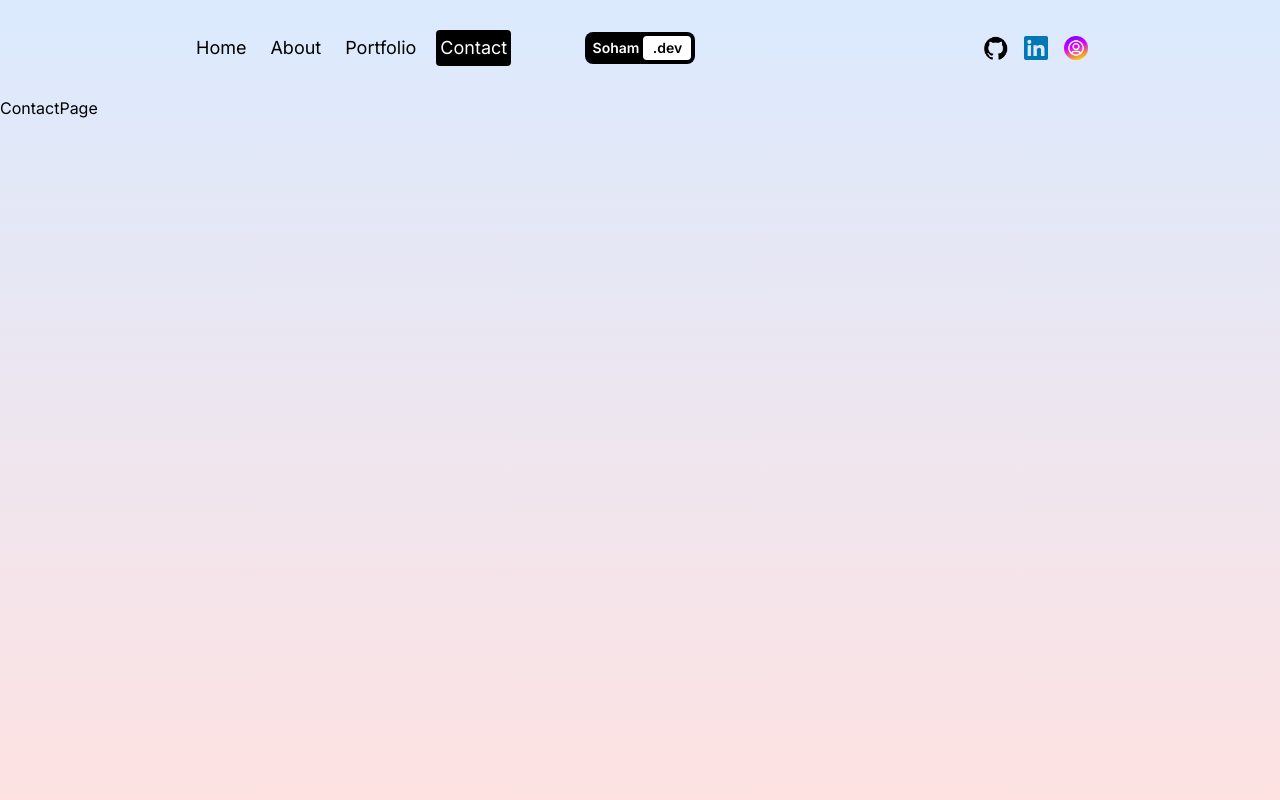
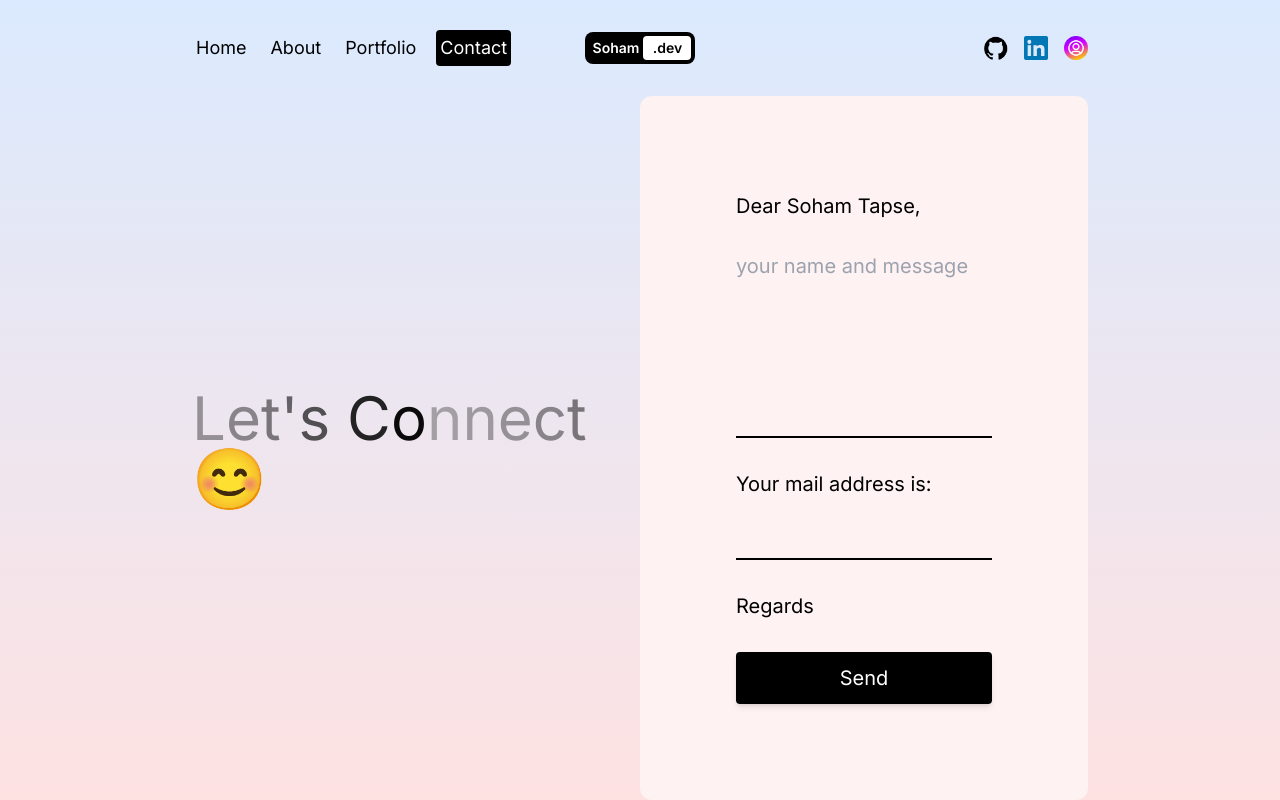
Before and after one commit to sohamtapse/sohamtapse-Portfolio, a Next.js app: page /contact in a window 1280 px wide. Built offline with nearby package versions, Linux system fonts and the light colour scheme.

Commit message:
contact page done

```diff
--- a/package.json
+++ b/package.json
@@ -9,6 +9,7 @@
     "lint": "next lint"
   },
   "dependencies": {
+    "@emailjs/browser": "^4.4.1",
     "framer-motion": "^12.23.22",
     "next": "14.1.0",
     "react": "18",
--- a/src/app/contact/page.jsx
+++ b/src/app/contact/page.jsx
@@ -1,8 +1,38 @@
 "use client";
 import React from "react";
 import { motion } from "framer-motion";
+import emailjs from "@emailjs/browser";
+import { useRef, useState } from "react";
 
+const text = "Let's Connect";
 const ContactPage = () => {
+  const [success, setSuccess] = useState(false);
+  const [error, setError] = useState(false);
+  const form = useRef();
+
+  const sendEmail = (e) => {
+    e.preventDefault();
+    setError(false);
+    setSuccess(false);
+
+    emailjs
+      .sendForm(
+        process.env.NEXT_PUBLIC_SERVICE_ID,
+        process.env.NEXT_PUBLIC_TEMPLATE_ID,
+        form.current,
+        process.env.NEXT_PUBLIC_PUBLIC_KEY
+      )
+      .then(
+        () => {
+          setSuccess(true);
+          form.current.reset();
+        },
+        () => {
+          setError(true);
+        }
+      );
+  };
+
   return (
     <motion.div
       className="h-full"
@@ -10,7 +40,62 @@
       animate={{ y: "0%" }}
       transition={{ duration: 1 }}
     >
-      ContactPage
+      <div className="h-full flex flex-col lg:flex-row px-4 sm:px-8 md:px-12 lg:px-20 xl:px-48 gap-6">
+        {/* Left text */}
+        <div className=" hidden h-1/2 lg:h-full lg:w-1/2 lg:flex items-center justify-center text-3xl sm:text-4xl md:text-5xl lg:text-6xl text-center lg:text-left">
+          <div>
+            {text.split("").map((letter, index) => (
+              <motion.span
+                key={index}
+                initial={{ opacity: 1 }}
+                animate={{ opacity: 0.3 }}
+                transition={{
+                  duration: 2,
+                  repeat: Infinity,
+                  delay: index * 0.2,
+                }}
+              >
+                {letter}
+              </motion.span>
+            ))}
+            😊
+          </div>
+        </div>
+
+        {/* Form */}
+        <form
+          onSubmit={sendEmail}
+          ref={form}
+          className="w-full h-full lg:h-full lg:w-1/2 bg-red-50 rounded-xl text-base sm:text-lg md:text-xl flex flex-col gap-6 sm:gap-8 justify-center p-6 sm:p-10 md:p-16 lg:p-24"
+        >
+          <span>Dear Soham Tapse,</span>
+          <textarea
+            placeholder="your name and message"
+            className="bg-transparent border-b-2 border-b-black outline-none resize-none h-64 sm:h-72 md:h-80"
+            name="user_message"
+          />
+          <span>Your mail address is:</span>
+          <input
+            name="user_email"
+            type="text"
+            className="bg-transparent border-b-2 border-b-black outline-none"
+          />
+          <span>Regards</span>
+          <button className="px-6 py-3 bg-black text-white hover:bg-white hover:text-black rounded shadow-md transition">
+            Send
+          </button>
+          {success && (
+            <span className="text-green-600 font-semibold text-sm sm:text-base">
+              Your message has been sent successfully!
+            </span>
+          )}
+          {error && (
+            <span className="text-red-600 font-semibold text-sm sm:text-base">
+              Something went wrong!
+            </span>
+          )}
+        </form>
+      </div>
     </motion.div>
   );
 };
```
Also changed, not shown: 2 other files (tests, documents, lock files or other folders).
